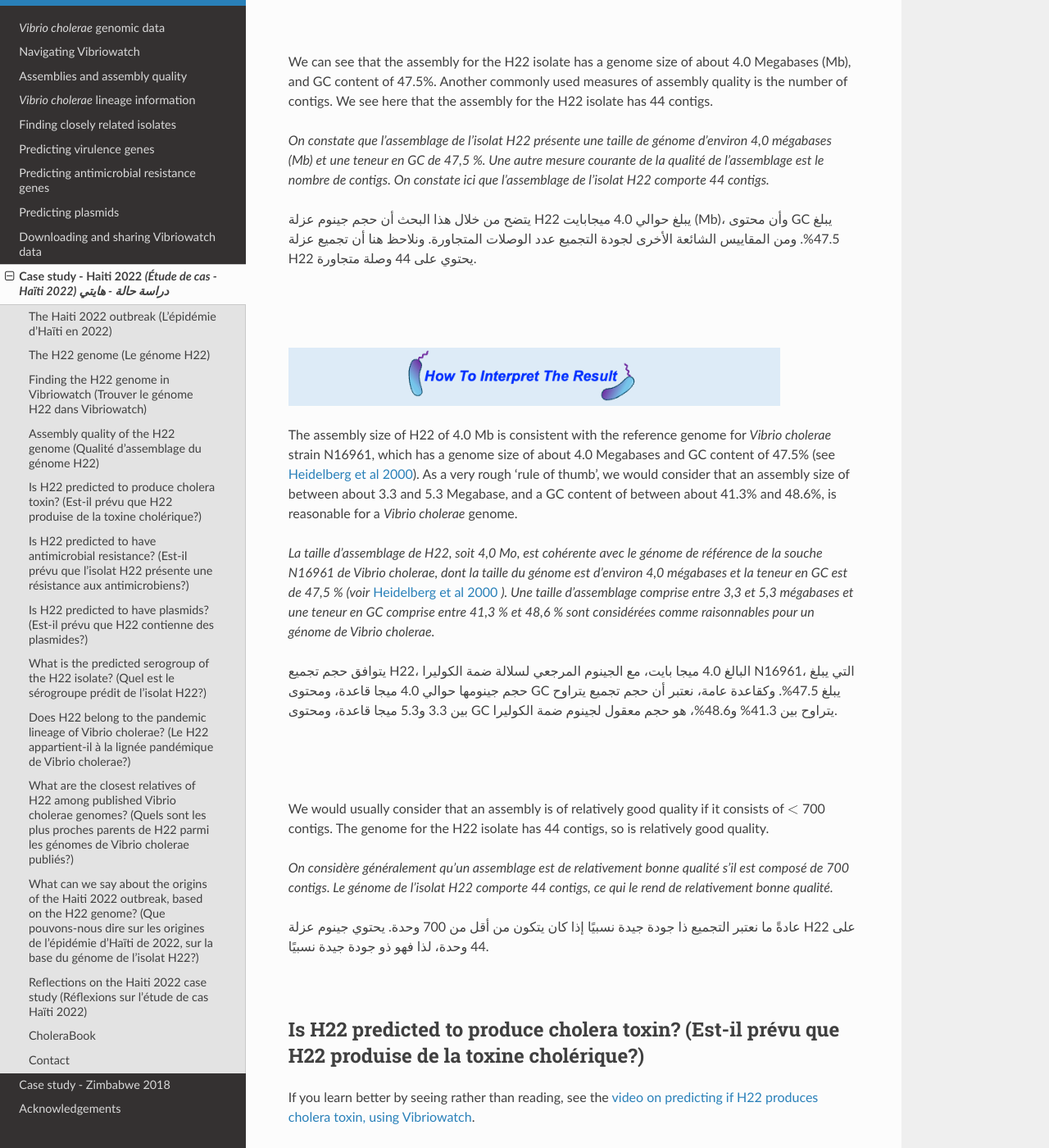
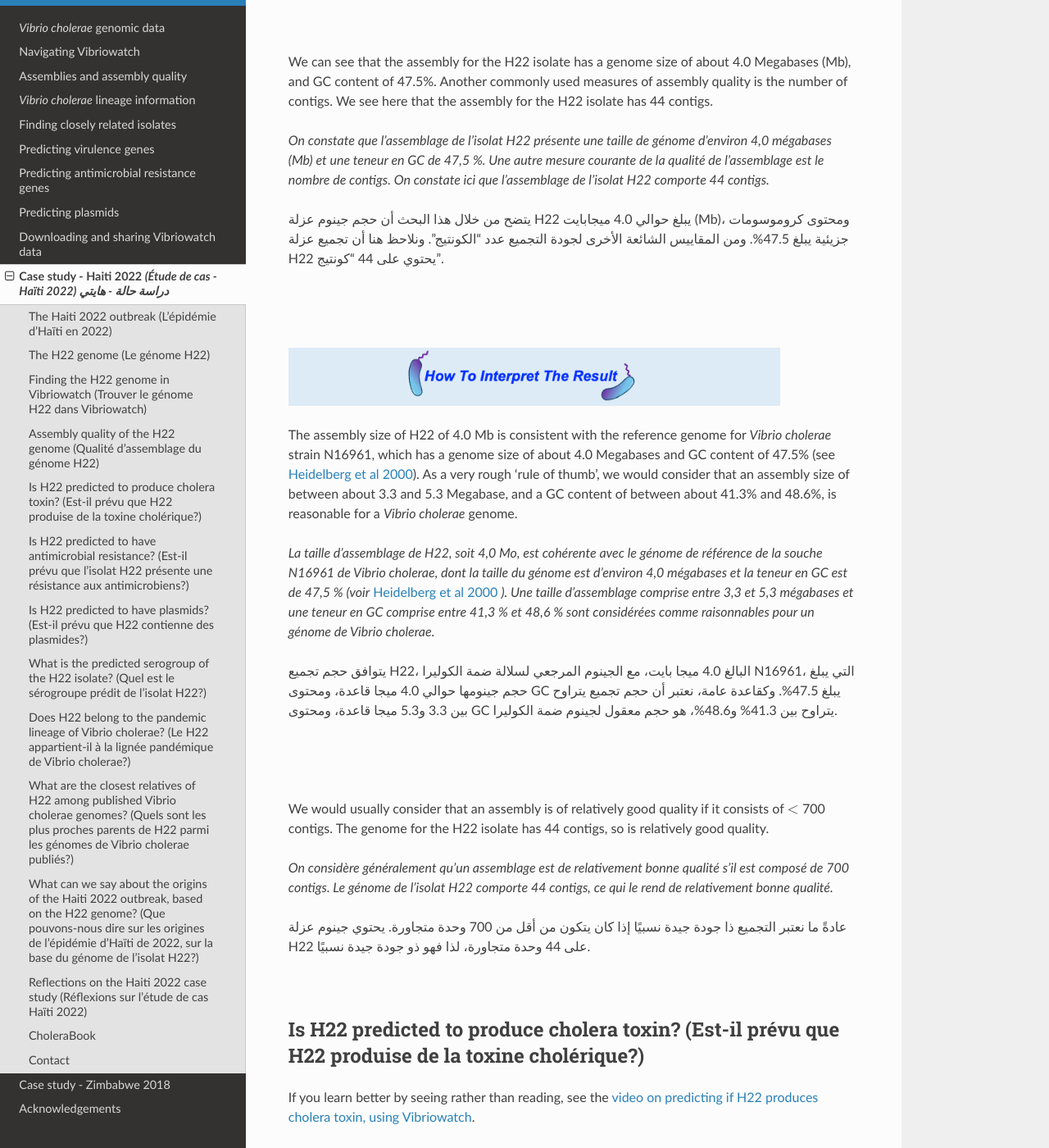
Before and after one commit to avrilcoghlan/vibriowatch, a Sphinx documentation site: the page built from docs/source/haiti.rst, in a window 1280 px wide and 1400 px high, scrolled down 8475 px. Shown: the whole window at 82% size. Built offline with Sphinx 7.4.7 and the Read the Docs theme 3.1.0, drawn with Linux system fonts in a browser that asks for light colours.

Commit message:
Update haiti.rst

```diff
--- a/docs/source/haiti.rst
+++ b/docs/source/haiti.rst
@@ -241,7 +241,7 @@ We can see that the assembly for the H22 isolate has a genome size of about 4.0
 
 *On constate que l'assemblage de l'isolat H22 présente une taille de génome d'environ 4,0 mégabases (Mb) et une teneur en GC de 47,5 %. Une autre mesure courante de la qualité de l'assemblage est le nombre de contigs. On constate ici que l'assemblage de l'isolat H22 comporte 44 contigs.*
 
-يتضح من خلال هذا البحث أن حجم جينوم عزلة H22 يبلغ حوالي 4.0 ميجابايت (Mb)، وأن محتوى GC يبلغ 47.5%. ومن المقاييس الشائعة الأخرى لجودة التجميع عدد الوصلات المتجاورة. ونلاحظ هنا أن تجميع عزلة H22 يحتوي على 44 وصلة متجاورة.
+يتضح من خلال هذا البحث أن حجم جينوم عزلة H22 يبلغ حوالي 4.0 ميجابايت (Mb)، ومحتوى كروموسومات جزيئية يبلغ 47.5%. ومن المقاييس الشائعة الأخرى لجودة التجميع عدد "الكونتيج". ونلاحظ هنا أن تجميع عزلة H22 يحتوي على 44 "كونتيج".
 
 .. _Heidelberg et al 2000: https://pubmed.ncbi.nlm.nih.gov/10952301/
 
@@ -266,7 +266,7 @@ We would usually consider that an assembly is of relatively good quality if it c
 
 *On considère généralement qu'un assemblage est de relativement bonne qualité s'il est composé de 700 contigs. Le génome de l'isolat H22 comporte 44 contigs, ce qui le rend de relativement bonne qualité.*
 
-عادةً ما نعتبر التجميع ذا جودة جيدة نسبيًا إذا كان يتكون من أقل من 700 وحدة. يحتوي جينوم عزلة H22 على 44 وحدة، لذا فهو ذو جودة جيدة نسبيًا.
+عادةً ما نعتبر التجميع ذا جودة جيدة نسبيًا إذا كان يتكون من أقل من 700 وحدة متجاورة. يحتوي جينوم عزلة H22 على 44 وحدة متجاورة، لذا فهو ذو جودة جيدة نسبيًا.
 
 |
 
```
